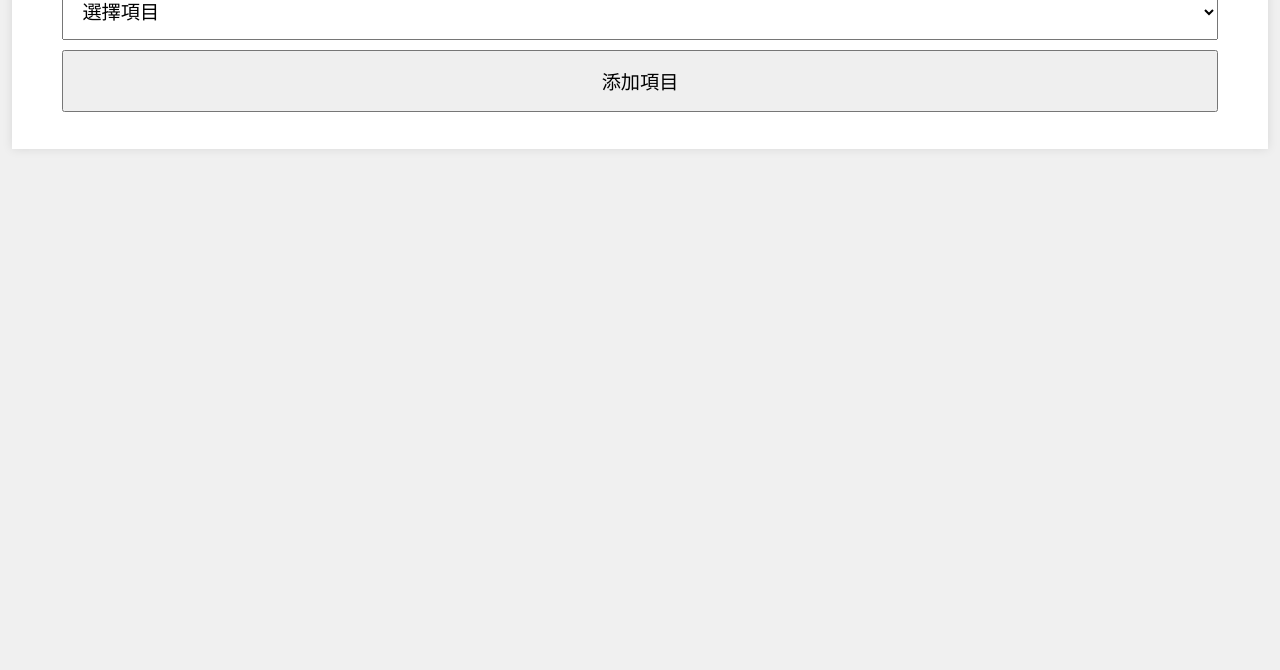
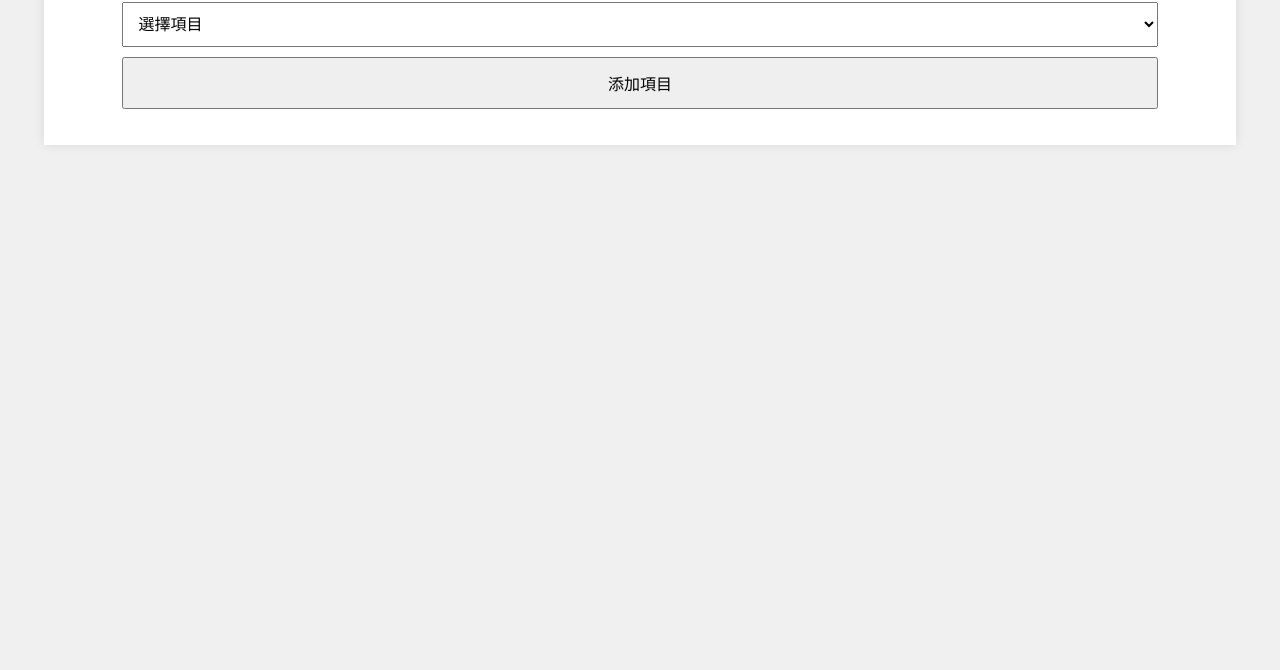
Before and after one commit to duenng/yaki, a plain HTML site: page index.html in a window 1280 px wide. Shown: the part 130-800 px from the top of the page. Drawn offline with Linux system fonts and the light colour scheme.

Commit message:
Update index.html

```diff
--- a/index.html
+++ b/index.html
@@ -35,19 +35,22 @@
         /* Mobile Styles */
         @media (max-width: 1500px) {
             .container {
-                width: 95%; /* Slightly larger container on smaller screens */
-                margin-top: 20px;
+                width: 90%; /* Adjust width for smaller screens */
             }
             select, button {
-                width: 95%; /* Larger width for form elements for easier interaction */
-                padding: 15px; /* Larger padding for better touch targets */
-                font-size: 1.2em; /* Larger font size for better readability */
+                width: 90%; /* Adjust width for form elements */
+                padding: 12px; /* Slightly larger padding for easier interaction */
+                font-size: 16px; /* Increased font size for better readability */
             }
             .order-list {
-                font-size: 1.1em; /* Larger font size for list items */
+                font-size: 16px; /* Increase font size for list items */
+            }
+            h2 {
+                font-size: 20px; /* Increase heading font size */
             }
         }
     </style>
+
 
 
 </head>
```
